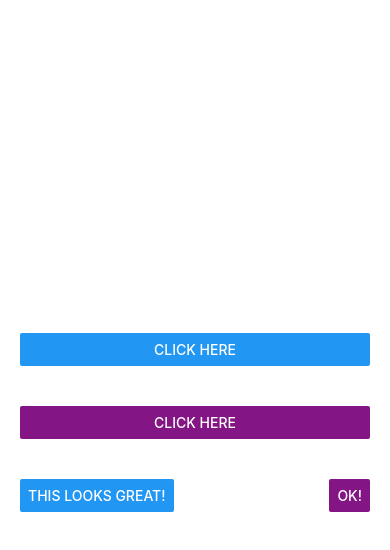
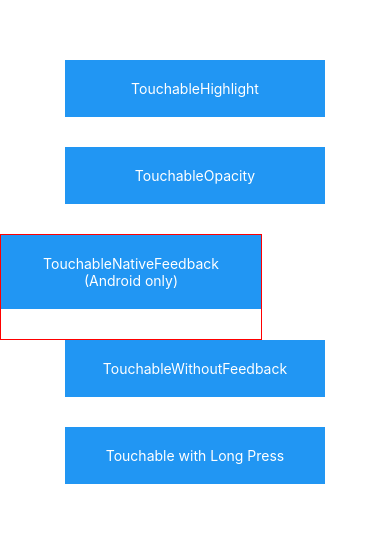
Before and after one commit to sajeevah/react-native-basic, a React Native app: screen / in a window 390 px wide. Shown: the top 550 px of the page. Built offline with nearby package versions, Linux system fonts and the light colour scheme.

Commit message:
Touchables content samples

```diff
--- a/App.js
+++ b/App.js
@@ -11,12 +11,13 @@
 // import JustifyContentBasics from './components/flex/JustifyContentBasics';
 // import AlignItemsBasics from './components/flex/AlignItemsBasics';
 // import PizzaTranslator from './components/PizzaTranslator';
-import ButtonBasics from './components/ButtonBasics';
+// import ButtonBasics from './components/ButtonBasics';
+import Touchables from './components/Touchables';
 
 class App extends Component {
   render(){
     return (
-      <ButtonBasics />
+      <Touchables />
     )
   }
 };
--- a/components/ButtonBasics.js
+++ b/components/ButtonBasics.js
@@ -4,6 +4,10 @@
 class ButtonBasics extends Component {
   _onPressButton() {
     alert('You tapped the button!')
+  }
+
+  _onPressButtonWithParam(name) {
+    alert(name + ' tapped the button!')
   }
 
   render() {
@@ -28,7 +32,7 @@
             title="This looks great!"
           />
           <Button
-            onPress={this._onPressButton}
+            onPress={()=>this._onPressButtonWithParam("sajeeva")}
             title="OK!"
             color="#841584"
           />
--- /dev/null
+++ b/components/Touchables.js
@@ -0,0 +1,70 @@
+import React, { Component } from 'react';
+import { Platform, StyleSheet, Text, TouchableHighlight, TouchableOpacity, TouchableNativeFeedback, TouchableWithoutFeedback, View } from 'react-native';
+
+class Touchables extends Component {
+  _onPressButton() {
+    alert('You tapped the button!')
+  }
+
+  _onLongPressButton() {
+    alert('You long-pressed the button!')
+  }
+
+
+  render() {
+    return (
+      <View style={styles.container}>
+        <TouchableHighlight onPress={this._onPressButton} underlayColor="white">
+          <View style={styles.button}>
+            <Text style={styles.buttonText}>TouchableHighlight</Text>
+          </View>
+        </TouchableHighlight>
+        <TouchableOpacity onPress={this._onPressButton}>
+          <View style={styles.button}>
+            <Text style={styles.buttonText}>TouchableOpacity</Text>
+          </View>
+        </TouchableOpacity>
+        <TouchableNativeFeedback
+            onPress={this._onPressButton}
+            background={Platform.OS === 'android' ? TouchableNativeFeedback.SelectableBackground() : ''}>
+          <View style={styles.button}>
+            <Text style={styles.buttonText}>TouchableNativeFeedback {Platform.OS !== 'android' ? '(Android only)' : ''}</Text>
+          </View>
+        </TouchableNativeFeedback>
+        <TouchableWithoutFeedback
+            onPress={this._onPressButton}
+            >
+          <View style={styles.button}>
+            <Text style={styles.buttonText}>TouchableWithoutFeedback</Text>
+          </View>
+        </TouchableWithoutFeedback>
+        <TouchableHighlight onPress={this._onPressButton} onLongPress={this._onLongPressButton} underlayColor="white">
+          <View style={styles.button}>
+            <Text style={styles.buttonText}>Touchable with Long Press</Text>
+          </View>
+        </TouchableHighlight>
+      </View>
+    );
+  }
+}
+
+const styles = StyleSheet.create({
+  container: {
+    paddingTop: 60,
+    alignItems: 'center'
+  },
+  button: {
+    marginBottom: 30,
+    width: 260,
+    alignItems: 'center',
+    backgroundColor: '#2196F3'
+  },
+  buttonText: {
+    textAlign: 'center',
+    padding: 20,
+    color: 'white'
+  }
+});
+
+
+export default Touchables;
```
